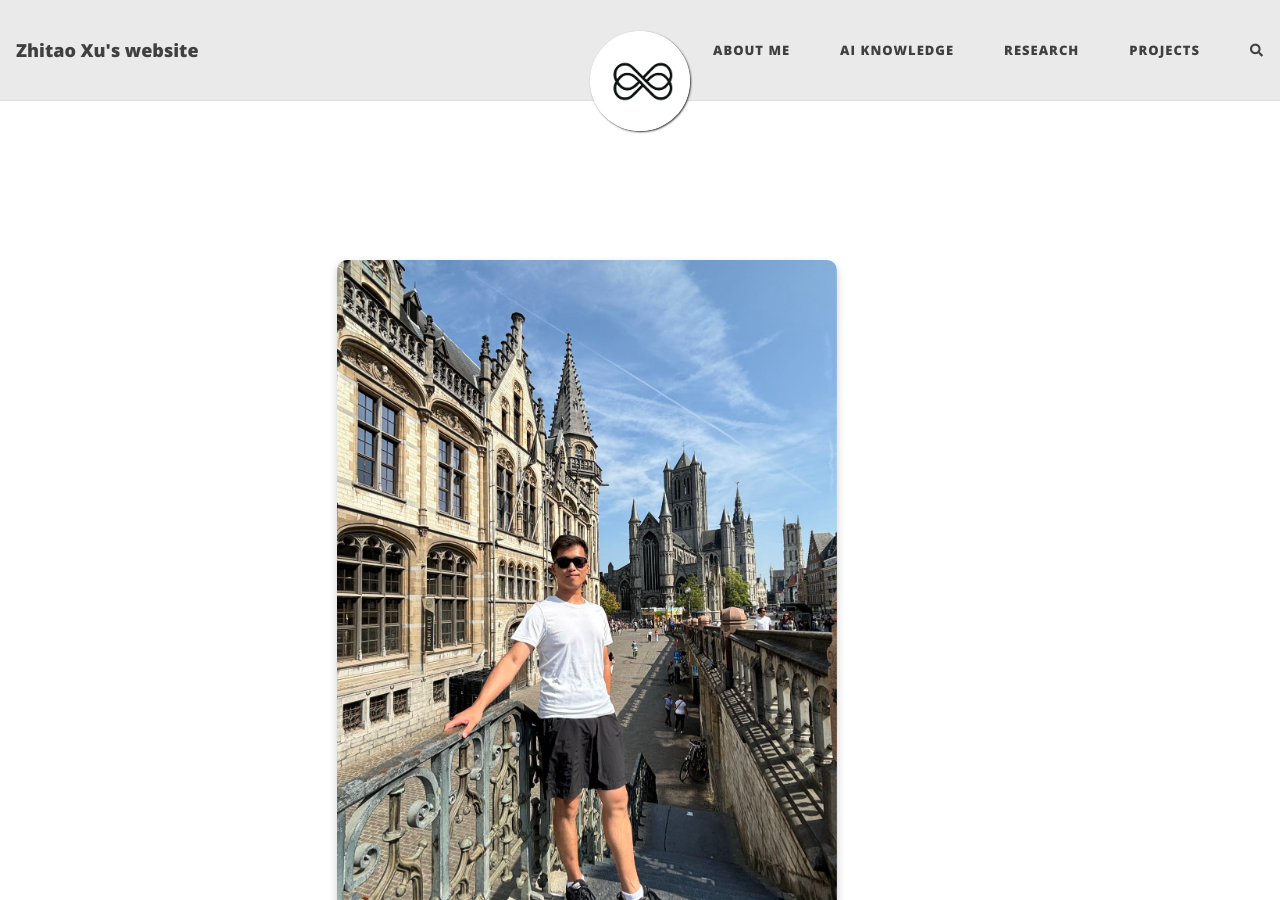
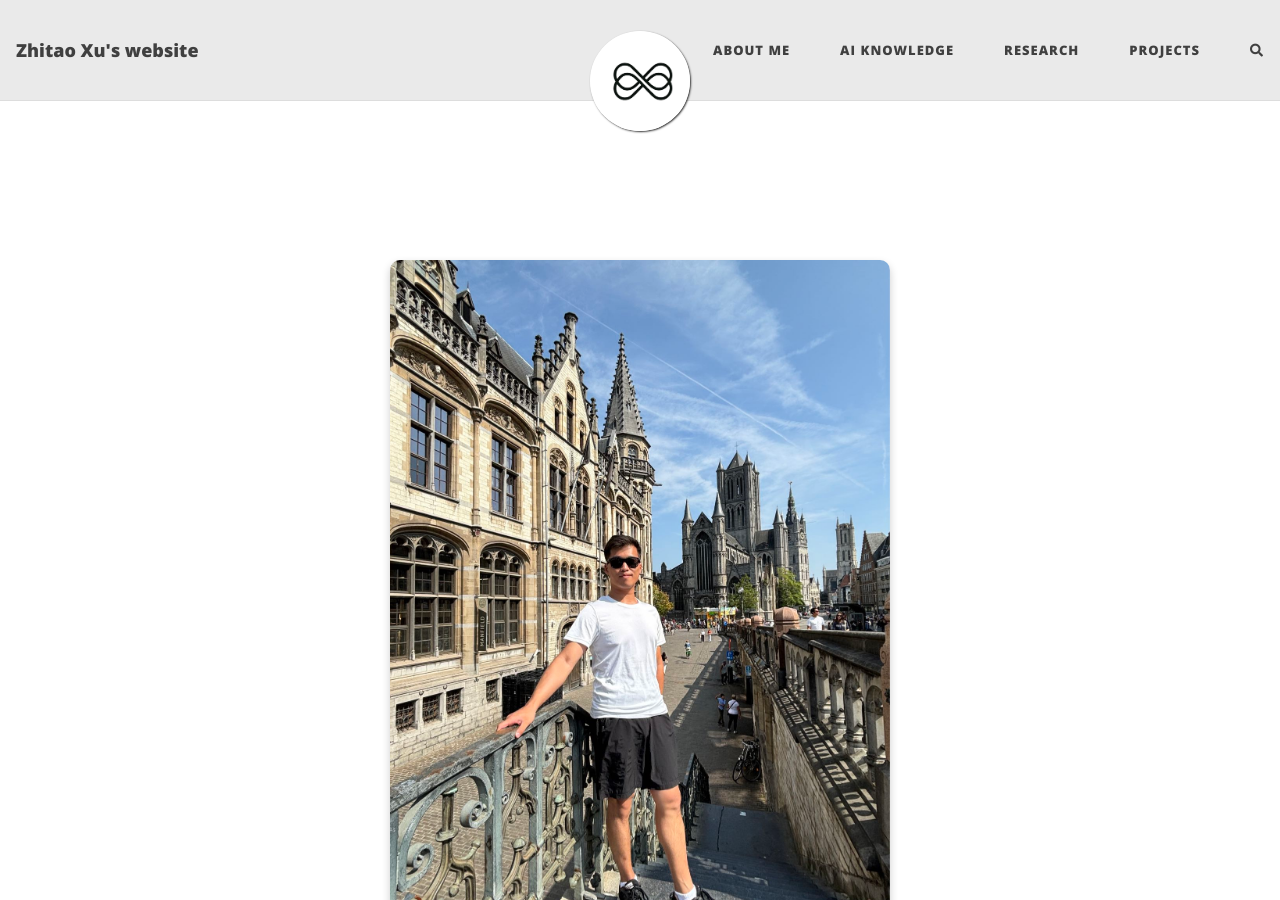
Before and after one commit to HerrXu01/herrxu01.github.io, a Jekyll site: the page built from index.html, in a window 1280 px wide and 900 px high. Built offline with Jekyll 4.4.1, drawn with Linux system fonts in a browser that asks for light colours; the list of posts is cut into pages by our own code; comment, search, counter and statistics services are not loaded.

Commit message:
adjust summary width

```diff
--- a/_layouts/page.html
+++ b/_layouts/page.html
@@ -4,9 +4,11 @@
 
 {% include header.html type="page" %}
 
-<div class="{% if page.full-width %} col {% else %} col-xl-11 offset-xl-0 col-lg-12 offset-lg-0 col-md-12 {% endif %}">
+<!-- 调整宽度为更窄的比例 -->
+<div class="{% if page.full-width %} col {% else %} col-xl-8 offset-xl-2 col-lg-10 offset-lg-1 col-md-12 {% endif %}">
   <div class="row">
-    <div class="{% if page.full-width %} col {% else %} col-xl-10 offset-xl-1 col-lg-11 offset-lg-0 {% endif %}">
+    <div class="{% if page.full-width %} col {% else %} col-xl-8 offset-xl-2 col-lg-10 offset-lg-1 {% endif %}">
+
       {% if page.before-content %}
         <div class="before-content">
           {% for file in page.before-content %}
```
